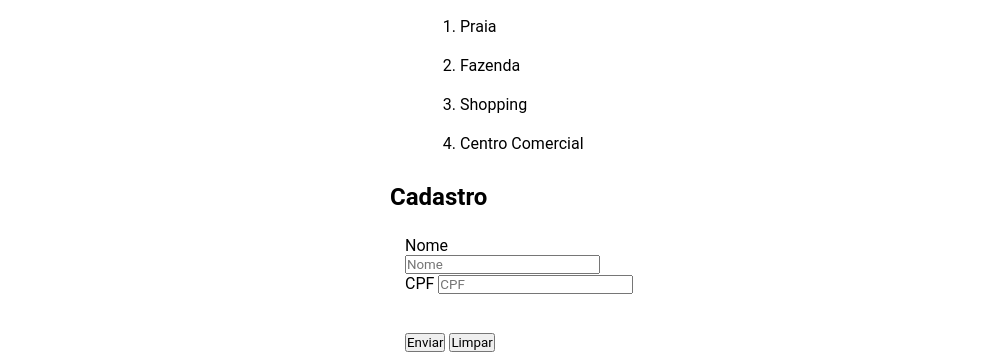
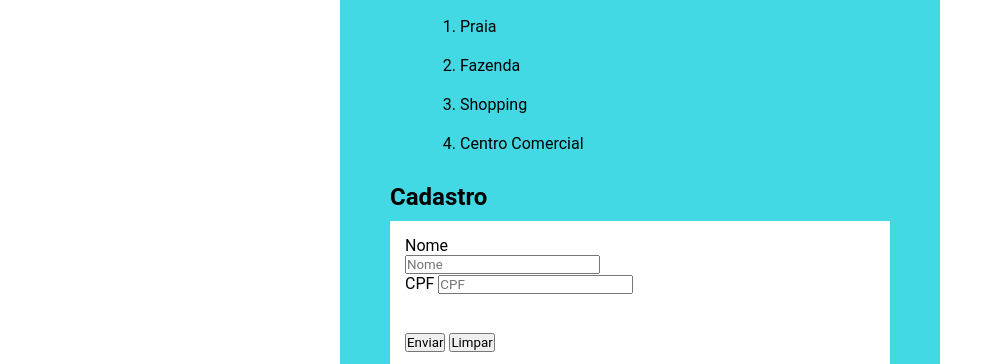
Before and after one commit to Messixxx021/Turma_emiipt2bm_cetafest2026, a plain HTML site: page index.html in a window 1280 px wide. Shown: the part 198-562 px from the top of the page, without its empty margins (0-1003 px from the left). Drawn offline with Linux system fonts and the light colour scheme.

Commit message:
Resolvendo conflito de cor de fundo

```diff
--- a/css/style.css
+++ b/css/style.css
@@ -9,11 +9,7 @@
     min-height: 800px;
     margin: 20px auto;
     padding: 50px;
-<<<<<<< HEAD
-    background-color: #32813f;
-=======
     background-color: #43d9e4;
->>>>>>> producao
 }
 
 ol, li {
```
